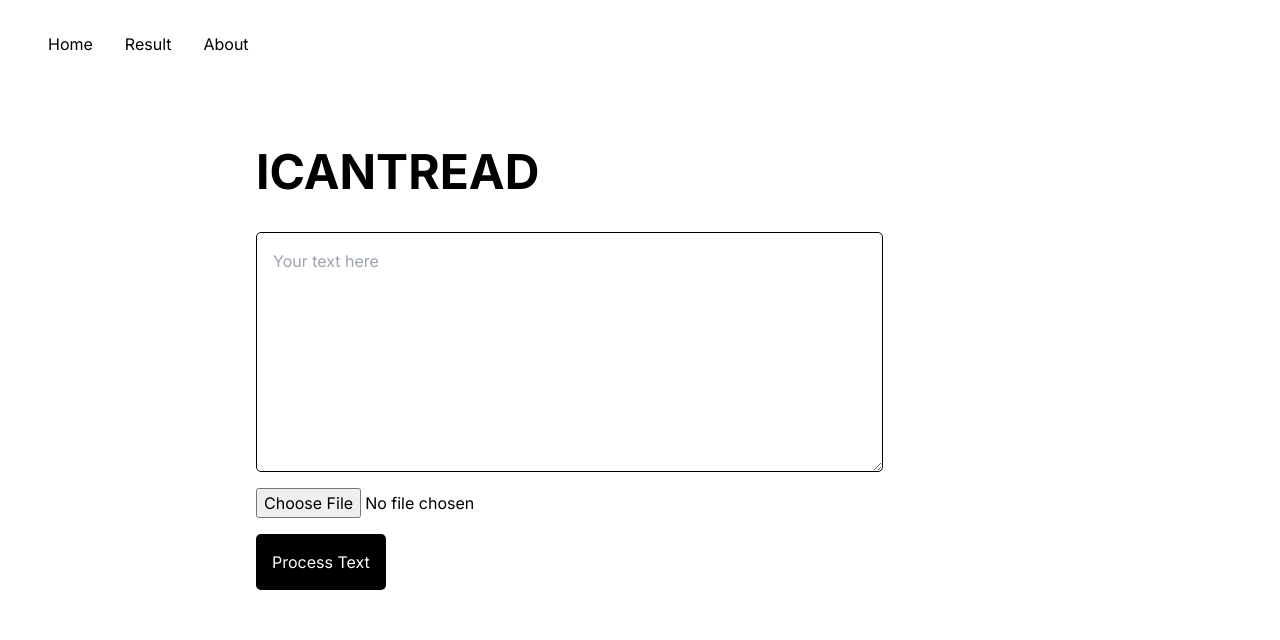
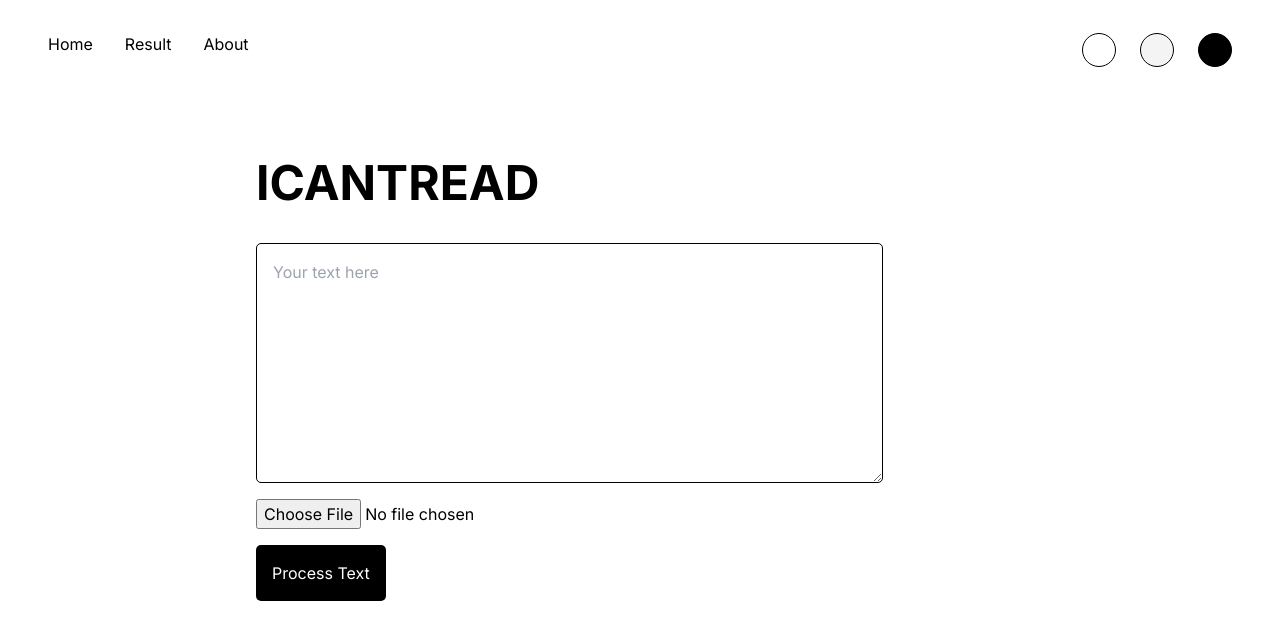
Before and after one commit to emiilyxie/i-cant-read, a Next.js app: page / in a window 1280 px wide. Shown: the top 640 px of the page. Built offline with nearby package versions, Linux system fonts and the light colour scheme.

Commit message:
add color mode dots

```diff
--- a/components/navbar.module.css
+++ b/components/navbar.module.css
@@ -11,3 +11,29 @@
     padding-right: 2em;
     text-decoration: none;
 }
+
+.colorModes {
+  float: right;
+}
+
+.dot {
+  height: 9px;
+  width: 9px;
+  border-radius: 50%;
+  border-color: rgb(var(--foreground-rgb));
+  border-width: 1px;
+  display: inline-block;
+  margin-left: 1.5em;
+}
+
+.whiteMode {
+  background-color: white;
+}
+
+.paperMode {
+  background-color: rgb(244,244,244);
+}
+
+.darkMode {
+  background-color: black;
+}
--- a/components/navbar.tsx
+++ b/components/navbar.tsx
@@ -21,6 +21,11 @@ const Navbar = () => {
           </Link>
         </li>
       </ul>
+      <ul className={styles.colorModes}>
+        <button className={`${styles.dot} ${styles.whiteMode}`}></button>
+        <button className={`${styles.dot} ${styles.paperMode}`}></button>
+        <button className={`${styles.dot} ${styles.darkMode}`}></button>
+      </ul>
     </nav>
   );
 };
```
